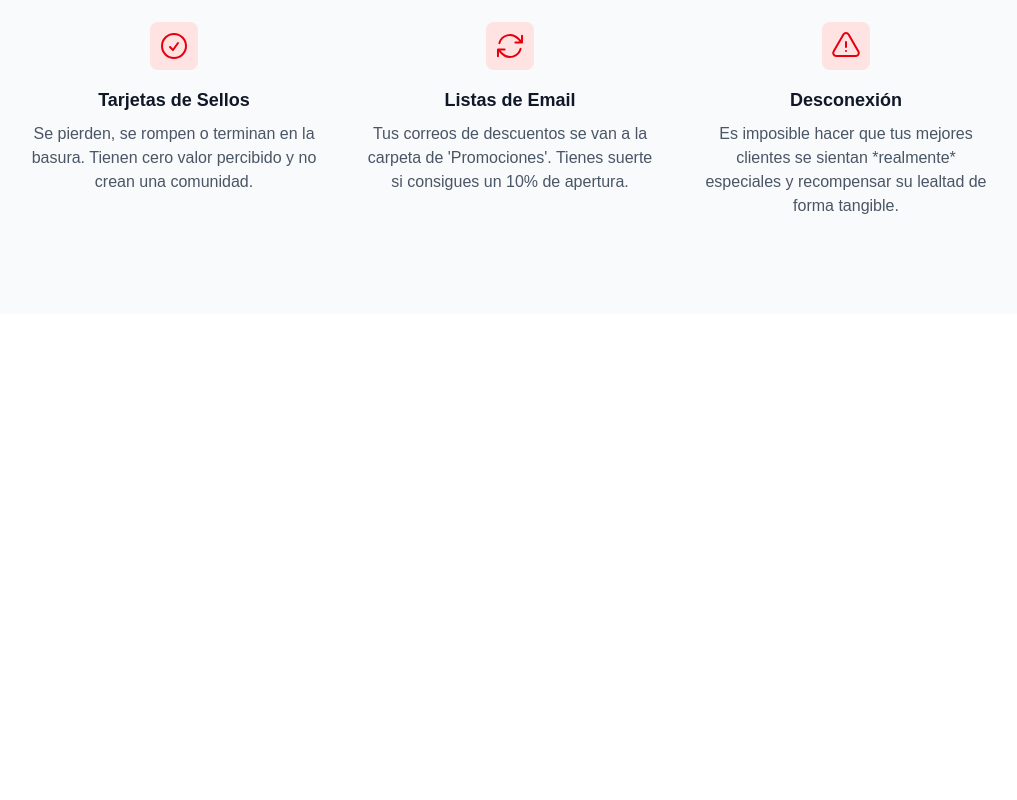
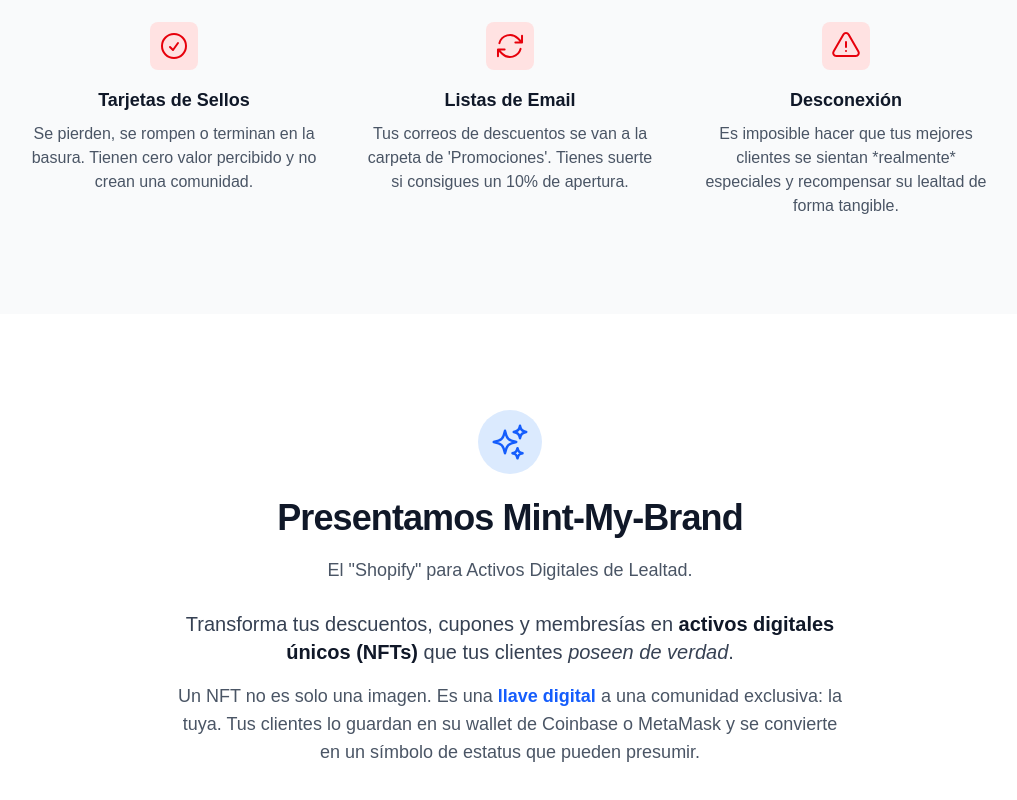
Before and after one commit to marcos1394/mint-my-brand, a Next.js app: page / in a window 1280 px wide. Shown: the part 800-1600 px from the top of the page, without its empty margins (130-1147 px from the left). Before the commit the page ends 1114 px from the top, so only its background shows below. Built offline with nearby package versions, Linux system fonts and the light colour scheme.

Commit message:
feat: add solution section

```diff
--- a/src/app/page.tsx
+++ b/src/app/page.tsx
@@ -1,10 +1,14 @@
 import Link from 'next/link';
-import { CheckCircleIcon, ArrowPathIcon, ExclamationTriangleIcon } from '@heroicons/react/24/outline';
+// Importamos los iconos que usaremos
+import {
+  CheckCircleIcon,
+  ArrowPathIcon,
+  ExclamationTriangleIcon,
+  SparklesIcon, // Icono para la sección de solución
+} from '@heroicons/react/24/outline';
 
 export default function HomePage() {
   return (
-    // Hemos cambiado el "main" para que no centre todo,
-    // ya que ahora tendremos múltiples secciones.
     <main className="flex min-h-screen flex-col items-center">
 
       {/* ----------------- */}
@@ -40,13 +44,9 @@
       {/* ----------------- */}
       {/* Problem Section  */}
       {/* ----------------- */}
-      {/* ----------------- */}
-      {/* Problem Section  */}
-      {/* ----------------- */}
       <section className="w-full bg-gray-50 py-20 lg:py-24">
         <div className="mx-auto max-w-5xl px-6 lg:px-8">
 
-          {/* Encabezado de la sección */}
           <div className="text-center">
             <h2 className="text-3xl font-bold tracking-tight text-gray-900 sm:text-4xl">
               Tus programas de lealtad actuales no funcionan
@@ -56,13 +56,10 @@
             </p>
           </div>
 
-          {/* Lista de problemas */}
           <div className="mt-16 grid grid-cols-1 gap-12 md:grid-cols-3">
 
-            {/* Problema 1: Tarjetas de Sellos */}
             <div className="flex flex-col items-center text-center">
               <div className="flex h-12 w-12 items-center justify-center rounded-lg bg-red-100 text-red-600">
-                {/* Usamos el icono importado */}
                 <CheckCircleIcon className="h-8 w-8" />
               </div>
               <h3 className="mt-4 text-lg font-semibold text-gray-900">Tarjetas de Sellos</h3>
@@ -71,10 +68,8 @@
               </p>
             </div>
 
-            {/* Problema 2: Listas de Email */}
             <div className="flex flex-col items-center text-center">
               <div className="flex h-12 w-12 items-center justify-center rounded-lg bg-red-100 text-red-600">
-                {/* Usamos el icono importado */}
                 <ArrowPathIcon className="h-8 w-8" />
               </div>
               <h3 className="mt-4 text-lg font-semibold text-gray-900">Listas de Email</h3>
@@ -83,10 +78,8 @@
               </p>
             </div>
 
-            {/* Problema 3: Desconexión */}
             <div className="flex flex-col items-center text-center">
               <div className="flex h-12 w-12 items-center justify-center rounded-lg bg-red-100 text-red-600">
-                {/* Usamos el icono importado */}
                 <ExclamationTriangleIcon className="h-8 w-8" />
               </div>
               <h3 className="mt-4 text-lg font-semibold text-gray-900">Desconexión</h3>
@@ -99,6 +92,48 @@
         </div>
       </section>
 
+      {/* ----------------- */}
+      {/* Solution Section */}
+      {/* ----------------- */}
+      <section className="w-full bg-white py-20 lg:py-24">
+        <div className="mx-auto max-w-5xl px-6 lg:px-8">
+          <div className="flex flex-col items-center text-center">
+
+            {/* Icono de la Solución */}
+            <div className="flex h-16 w-16 items-center justify-center rounded-full bg-blue-100 text-blue-600">
+              <SparklesIcon className="h-10 w-10" />
+            </div>
+
+            {/* Encabezado de la sección */}
+            <h2 className="mt-6 text-3xl font-bold tracking-tight text-gray-900 sm:text-4xl">
+              Presentamos Mint-My-Brand
+            </h2>
+            <p className="mt-4 text-lg leading-8 text-gray-600">
+              El "Shopify" para Activos Digitales de Lealtad.
+            </p>
+
+            {/* Párrafo de la Solución */}
+            <p className="mt-6 max-w-2xl text-xl text-gray-700">
+              Transforma tus descuentos, cupones y membresías en{" "}
+              <span className="font-semibold text-gray-900">
+                activos digitales únicos (NFTs)
+              </span>{" "}
+              que tus clientes <span className="italic">poseen de verdad</span>.
+            </p>
+            <p className="mt-4 max-w-2xl text-lg text-gray-600">
+              Un NFT no es solo una imagen. Es una{" "}
+              <span className="font-semibold text-blue-600">
+                llave digital
+              </span>{" "}
+              a una comunidad exclusiva: la tuya. Tus clientes lo guardan en su
+              wallet de Coinbase o MetaMask y se convierte en un símbolo de
+              estatus que pueden presumir.
+            </p>
+
+          </div>
+        </div>
+      </section>
+
     </main>
   );
 }
```
